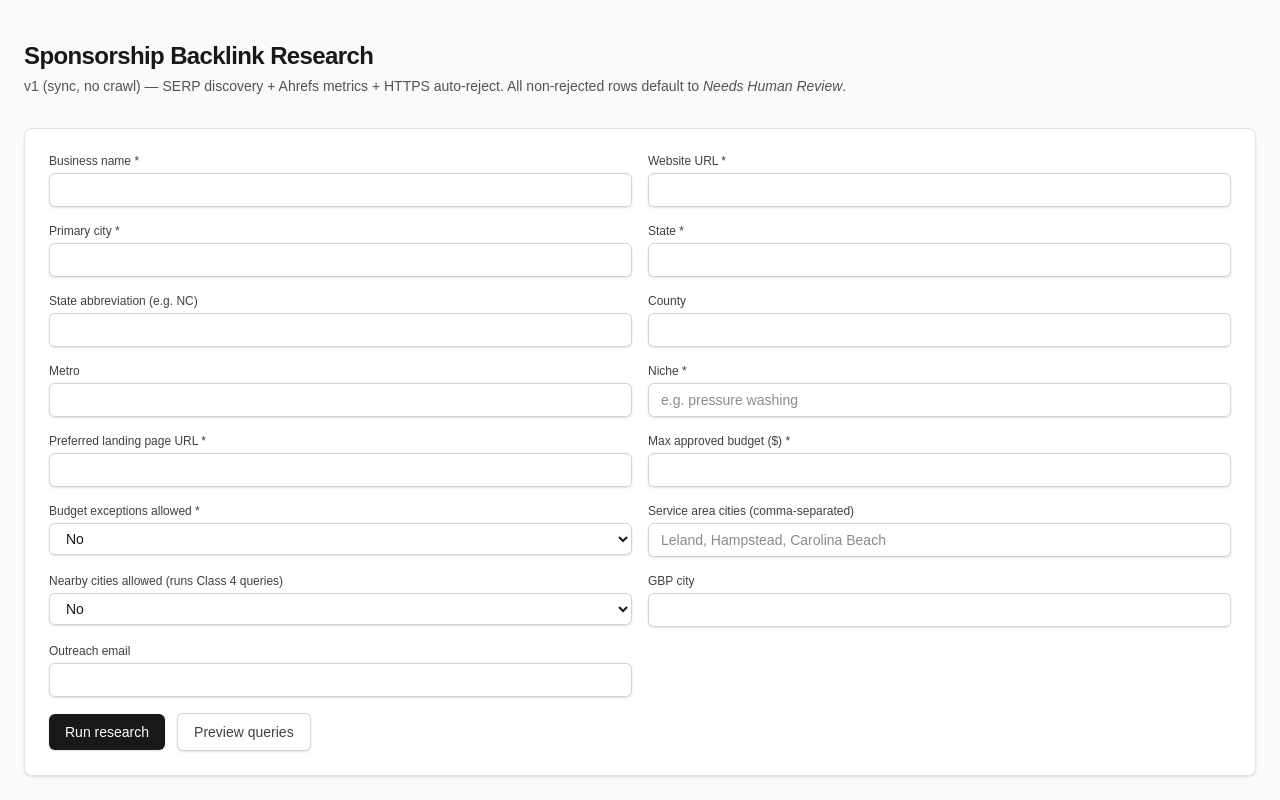
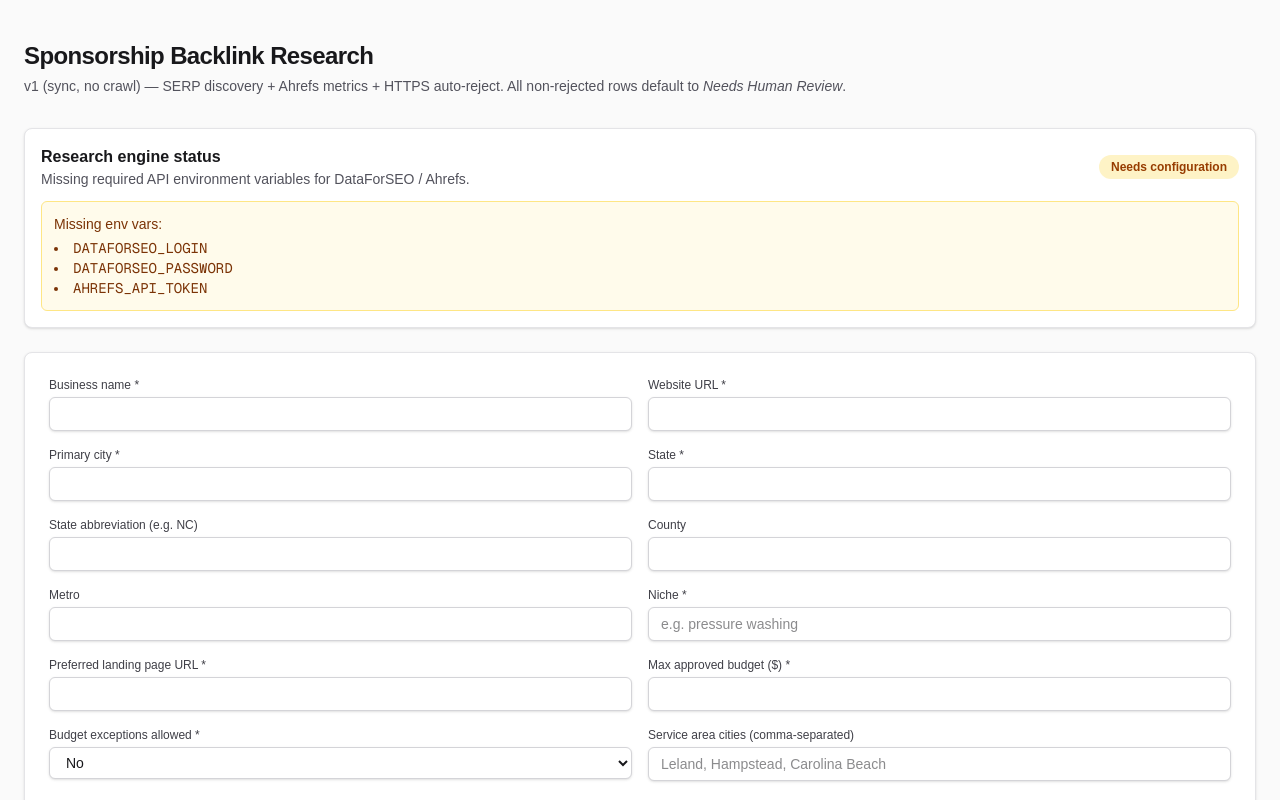
Before and after one commit to Pressure-Washing-Marketing-Pros/backlink-research-app, a Next.js app: page / in a window 1280 px wide. Shown: the top 800 px of the page. Built offline with nearby package versions, Linux system fonts and the light colour scheme.

Commit message:
feat(research): add runtime status endpoint and env readiness UI

```diff
--- /dev/null
+++ b/app/api/status/route.ts
@@ -0,0 +1,17 @@
+export const runtime = "nodejs";
+
+export async function GET() {
+  const missing: string[] = [];
+  if (!process.env.DATAFORSEO_LOGIN) missing.push("DATAFORSEO_LOGIN");
+  if (!process.env.DATAFORSEO_PASSWORD) missing.push("DATAFORSEO_PASSWORD");
+  if (!process.env.AHREFS_API_TOKEN) missing.push("AHREFS_API_TOKEN");
+
+  return Response.json({
+    ready: missing.length === 0,
+    missing,
+    message:
+      missing.length === 0
+        ? "All required API environment variables are configured."
+        : "Missing required API environment variables for DataForSEO / Ahrefs.",
+  });
+}
--- a/app/page.tsx
+++ b/app/page.tsx
@@ -1,6 +1,6 @@
 "use client";
 
-import { Fragment, useCallback, useMemo, useState } from "react";
+import { Fragment, useCallback, useEffect, useMemo, useState } from "react";
 import { OPPORTUNITY_COLUMNS } from "@/lib/decision";
 import { toCsv } from "@/lib/csv";
 import type {
@@ -92,6 +92,8 @@ export default function Home() {
   const [expandedRows, setExpandedRows] = useState<Record<string, boolean>>({});
   const [decisionFilter, setDecisionFilter] = useState<"All" | Decision>("All");
   const [search, setSearch] = useState("");
+  const [status, setStatus] = useState<{ ready: boolean; missing: string[]; message: string } | null>(null);
+  const [statusLoading, setStatusLoading] = useState(true);
 
   const update = <K extends keyof FormState>(key: K, value: FormState[K]) =>
     setForm((prev) => ({ ...prev, [key]: value }));
@@ -214,6 +216,22 @@ export default function Home() {
     URL.revokeObjectURL(url);
   }
 
+  useEffect(() => {
+    async function loadStatus() {
+      try {
+        const res = await fetch("/api/status");
+        if (!res.ok) throw new Error("Unable to load status");
+        const json = await res.json();
+        setStatus(json);
+      } catch (err) {
+        setStatus({ ready: false, missing: [], message: err instanceof Error ? err.message : "Unknown error" });
+      } finally {
+        setStatusLoading(false);
+      }
+    }
+    loadStatus();
+  }, []);
+
   return (
     <div className="min-h-screen bg-zinc-50 text-zinc-900 dark:bg-zinc-950 dark:text-zinc-100">
       <main className="mx-auto max-w-7xl px-6 py-10">
@@ -226,6 +244,40 @@ export default function Home() {
             All non-rejected rows default to <em>Needs Human Review</em>.
           </p>
         </header>
+
+        <section className="mb-6 rounded-lg border border-zinc-200 bg-white p-4 shadow-sm dark:border-zinc-800 dark:bg-zinc-900">
+          <div className="flex flex-col gap-2 sm:flex-row sm:items-center sm:justify-between">
+            <div>
+              <h2 className="text-base font-semibold">Research engine status</h2>
+              <p className="text-sm text-zinc-600 dark:text-zinc-400">
+                {statusLoading ? "Checking environment..." : status?.message}
+              </p>
+            </div>
+            {!statusLoading && (
+              <span
+                className={`inline-flex rounded-full px-3 py-1 text-xs font-semibold ${
+                  status?.ready
+                    ? "bg-emerald-100 text-emerald-800 dark:bg-emerald-950/40 dark:text-emerald-300"
+                    : "bg-amber-100 text-amber-800 dark:bg-amber-950/40 dark:text-amber-300"
+                }`}
+              >
+                {status?.ready ? "Ready" : "Needs configuration"}
+              </span>
+            )}
+          </div>
+          {!statusLoading && (status?.missing?.length ?? 0) > 0 && (
+            <div className="mt-3 rounded-md border border-amber-200 bg-amber-50 p-3 text-sm text-amber-900 dark:border-amber-700 dark:bg-amber-950/40 dark:text-amber-200">
+              <p className="font-medium">Missing env vars:</p>
+              <ul className="mt-1 list-inside list-disc">
+                {status?.missing?.map((name) => (
+                  <li key={name}>
+                    <code>{name}</code>
+                  </li>
+                ))}
+              </ul>
+            </div>
+          )}
+        </section>
 
         <form
           onSubmit={onSubmit}
```
Also changed, not shown: 1 other file (tests, documents, lock files or other folders).
